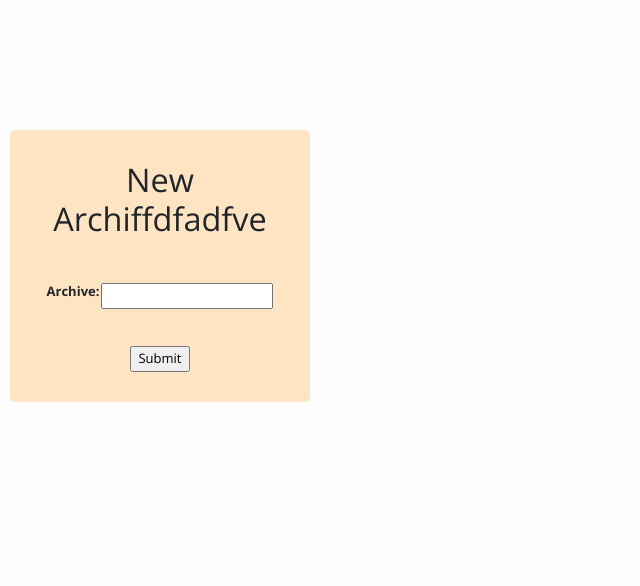
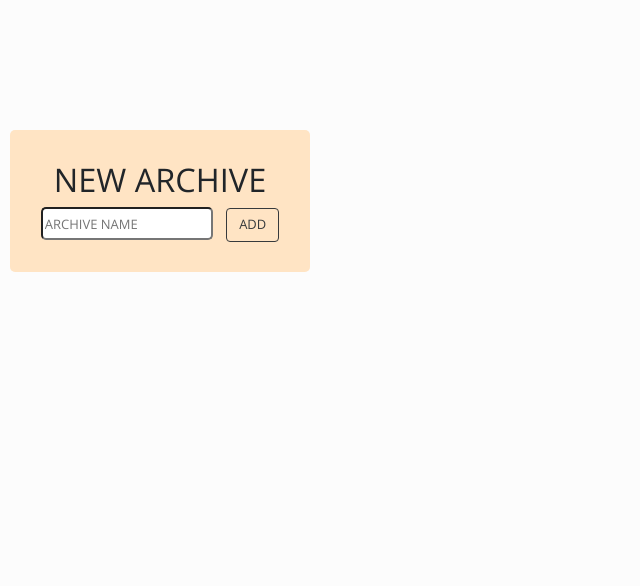
Before and after one commit to pirogramming/patpet, a Django app: page /home/post_list/ in a window 1280 px wide. Shown: the part 70-656 px from the top of the page, without its empty margins (0-640 px from the left). Run offline with Django 3.2, Linux system fonts and the light colour scheme; the visitor is signed in with stand-in values (Sample User, id 1); some libraries are stand-ins or nearby versions; some web fonts are replaced.

Commit message:
기타 자잘한 수정사항

```diff
--- a/home/templates/home/layout.html
+++ b/home/templates/home/layout.html
@@ -1,4 +1,5 @@
 {% extends "layout.html" %}
+{% load widget_tweaks %}
 {% load humanize %}
 {% block content %}
 
@@ -59,12 +60,12 @@
     <div id="arcmake" class="poppoptest">
         <form action="{% url 'home:make_archive' %}" method="POST">
             <div>
-                <h1>New Archiffdfadfve</h1>
+                <h1>NEW ARCHIVE</h1>
                 {% csrf_token %}
-                <table style="width: 60%;height: 100px; margin: auto;">
-                    {{ form.as_table }}
-                </table>
-                <input type="submit" />
+                <div id="arc_popup">
+                    {% render_field form.archive|add_class:'add-test' placeholder='ARCHIVE NAME' %}
+                <input type="submit" class="btn btn-outline-dark" value="ADD" />
+                </div>
             </div>
         </form>
     </div>
--- a/patpet/static/css/layout.css
+++ b/patpet/static/css/layout.css
@@ -174,3 +174,18 @@
     vertical-align: middle;
     text-align: center;
 }
+
+.poppoptest h1{
+    text-align: center;
+}
+
+.add-test {
+    height: 33px;
+    border-radius: 5px;
+    margin-right: 10px;
+}
+
+#arc_popup {
+    vertical-align: middle;
+    text-align: center;
+}
```
Also changed, not shown: accounts/templates/accounts/profile.html (+8 -2 lines).
